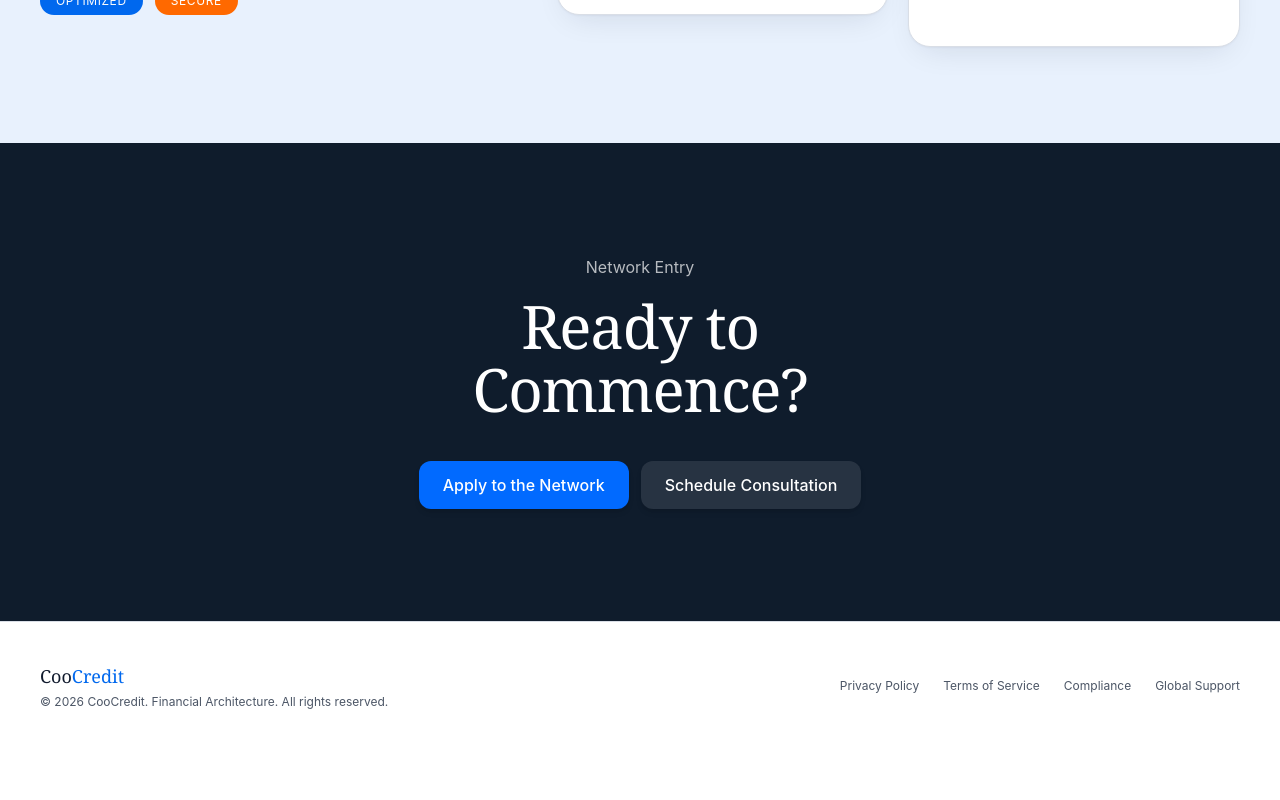
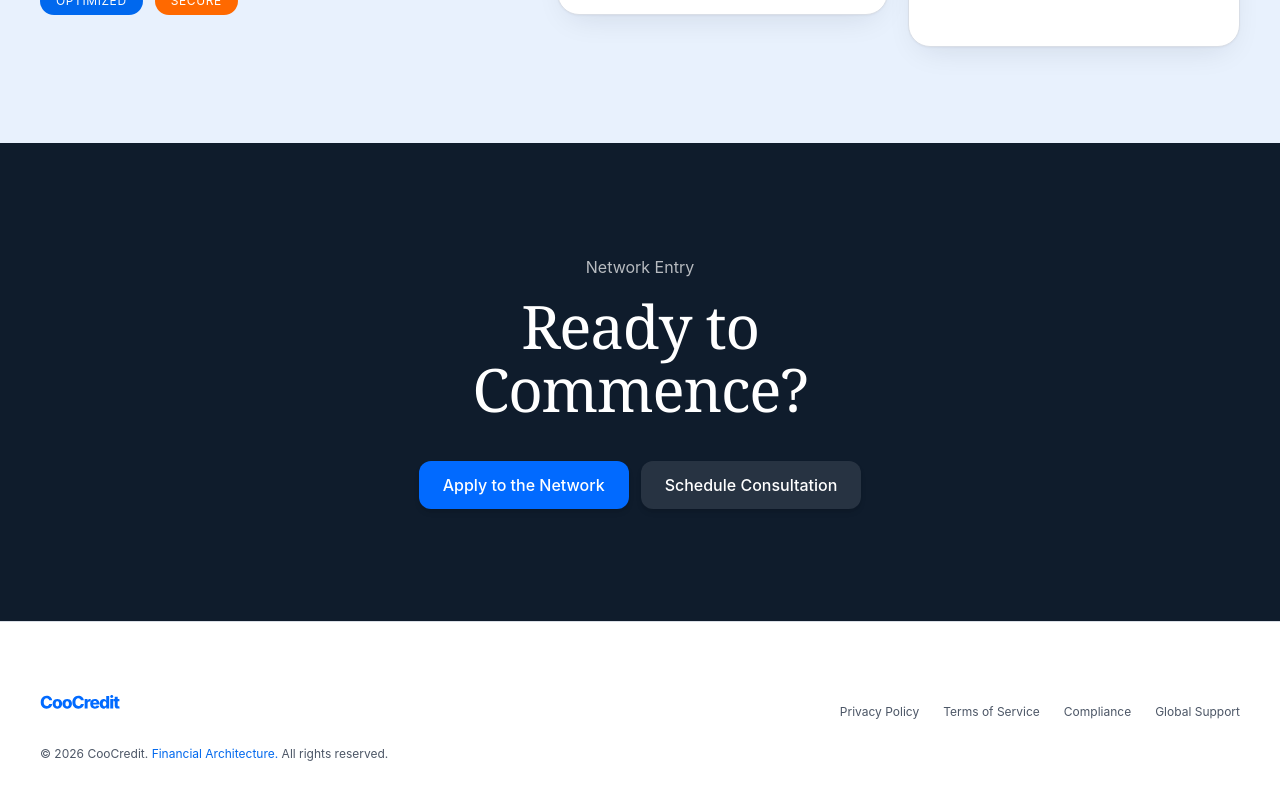
Before and after one commit to Banicoop/coocredit-business, a Next.js app: page / in a window 1280 px wide. Shown: the part 2888-3688 px from the top of the page. Before the commit the page ends 3638 px from the top, so only its background shows below. Built offline with nearby package versions, Linux system fonts and the light colour scheme.

Commit message:
dashboard pages set-up

```diff
--- /dev/null
+++ b/src/app/(dashboard)/agents/page.tsx
@@ -0,0 +1,9 @@
+import React from 'react'
+
+const AgentDashboard = () => {
+  return (
+    <div>Dashboard</div>
+  )
+}
+
+export default AgentDashboard;
--- /dev/null
+++ b/src/app/(dashboard)/loan-officer/page.tsx
@@ -0,0 +1,9 @@
+import React from 'react'
+
+const LoanOfficerDashboard = () => {
+  return (
+    <div>Dashboard</div>
+  )
+}
+
+export default LoanOfficerDashboard;
--- /dev/null
+++ b/src/app/(dashboard)/manager/page.tsx
@@ -0,0 +1,9 @@
+import React from 'react'
+
+const ManagerDashboard = () => {
+  return (
+    <div>Dashboard</div>
+  )
+}
+
+export default ManagerDashboard;
--- /dev/null
+++ b/src/app/(dashboard)/super-agents/page.tsx
@@ -0,0 +1,9 @@
+import React from 'react'
+
+const SuperAgentDashboard = () => {
+  return (
+    <div>Dashboard</div>
+  )
+}
+
+export default SuperAgentDashboard;
--- /dev/null
+++ b/src/app/auth/forgot-password/page.tsx
@@ -0,0 +1,9 @@
+import React from 'react'
+
+const ForgotPasswordPage = () => {
+  return (
+    <div>ForgotPasswordPage</div>
+  )
+}
+
+export default ForgotPasswordPage;
--- /dev/null
+++ b/src/app/auth/sign-in/page.tsx
@@ -0,0 +1,9 @@
+import React from 'react'
+
+const SignInPage = () => {
+  return (
+    <div>SignInPage</div>
+  )
+}
+
+export default SignInPage;
--- a/src/components/landing/LandingPage.tsx
+++ b/src/components/landing/LandingPage.tsx
@@ -10,7 +10,6 @@ import agent from '@/assets/svgs/agent-portrait.jpg';
 import blueprint from '@/assets/svgs/blueprint-desk.jpg'
 import heroImage from '@/assets/svgs/hero-cont.svg'
 
-// import { url } from 'node:inspector';
 
 
 const navItems = [
@@ -358,11 +357,9 @@ export function PublicFooter() {
     <footer className="bg-white border-t border-hairline">
       <div className="mx-auto max-w-7xl px-6 lg:px-10 py-10 flex flex-col md:flex-row md:items-center md:justify-between gap-6">
         <div>
-          <p className="font-display text-lg font-700 text-ink">
-            Coo<span className="text-brand">Credit</span>
-          </p>
+          <Image src={logo} alt='LOGO' className='w-20 h-20' />
           <p className="mt-1 text-xs text-ink-soft">
-            © {new Date().getFullYear()} CooCredit. Financial Architecture. All rights reserved.
+            © {new Date().getFullYear()} CooCredit. <span className='text-brand'>Financial Architecture.</span>  All rights reserved.
           </p>
         </div>
         <div className="flex flex-wrap gap-6 text-xs text-ink-soft">
```
